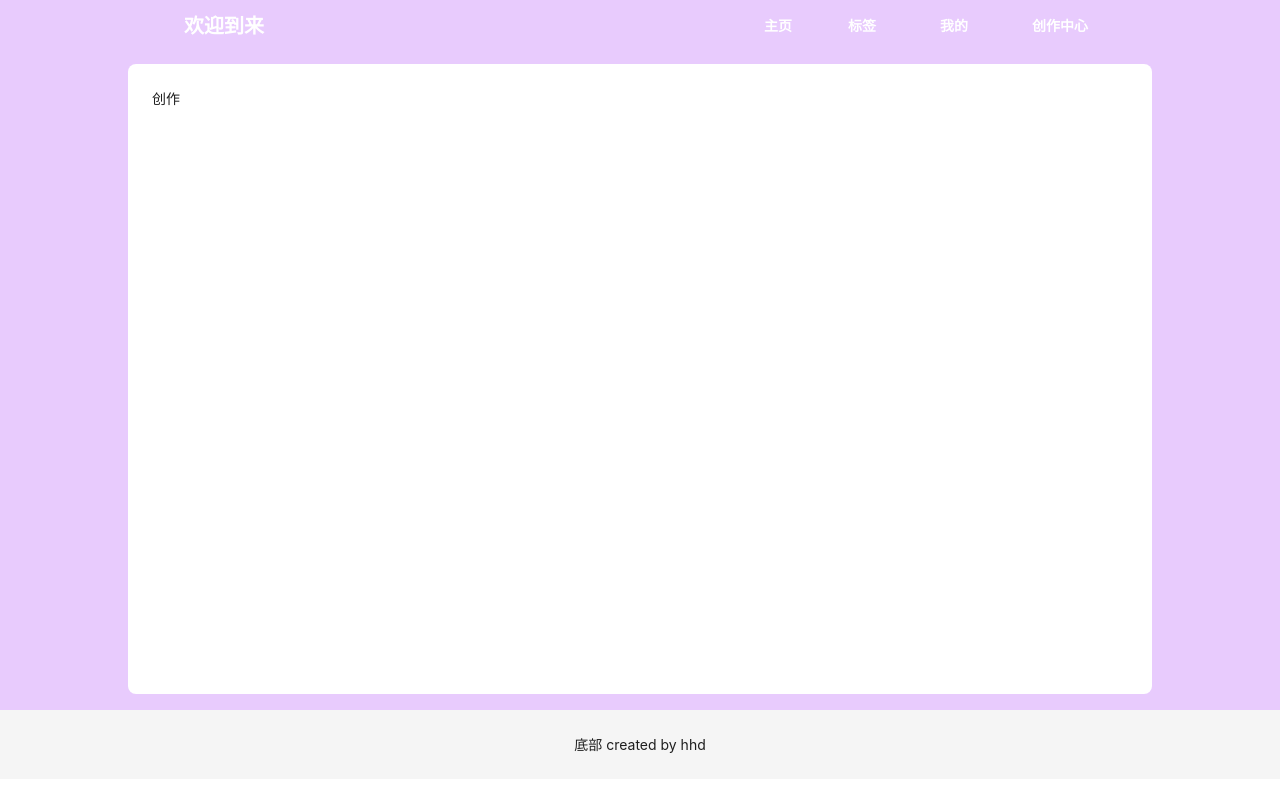
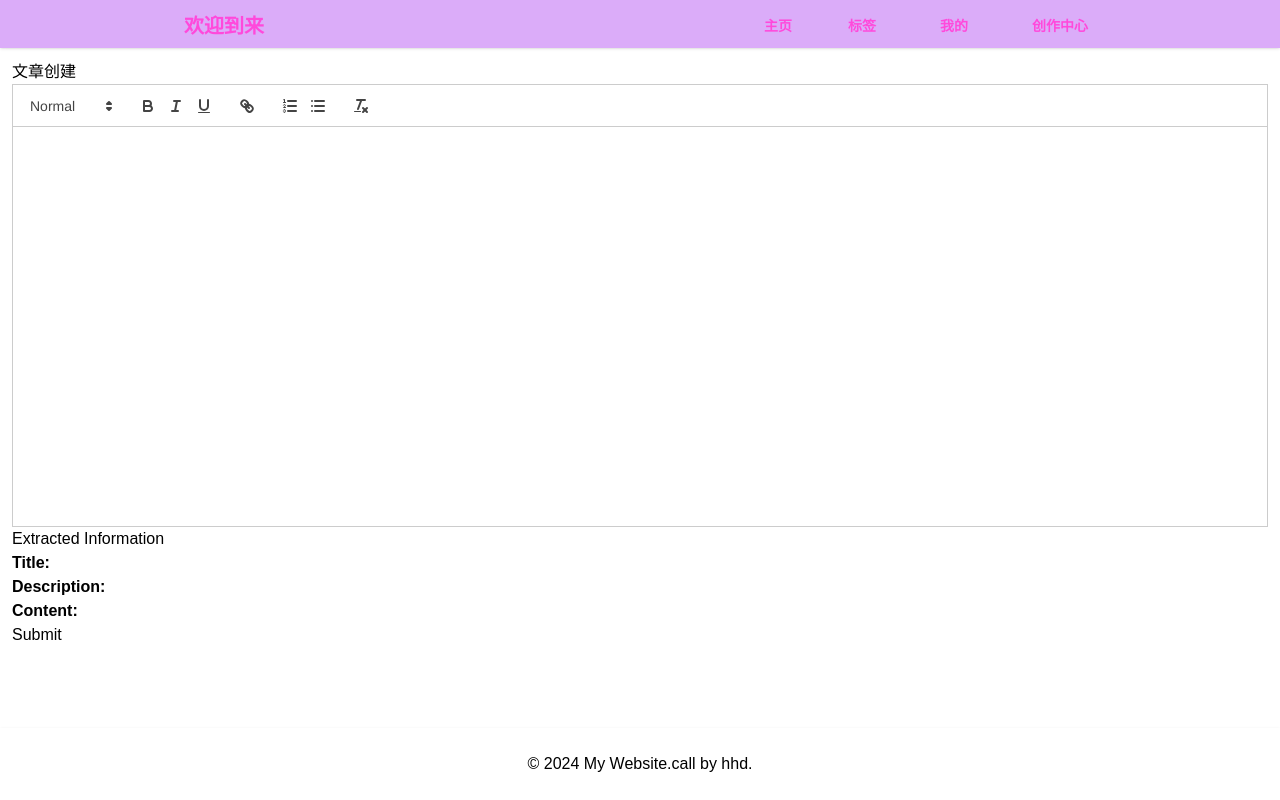
Before and after one commit to ANS-HD/person-react, a React (Create React App) app: page /create in a window 1280 px wide. Built offline with nearby package versions, Linux system fonts and the light colour scheme; sample sign-in values are in the browser's storage.

Commit message:
feat: update

```diff
--- a/package.json
+++ b/package.json
@@ -25,10 +25,12 @@
     "chalk": "^5.3.0",
     "esbuild-loader": "^3.2.0",
     "express": "^4.19.2",
+    "quill": "^2.0.2",
     "react": "^18.3.1",
     "react-dom": "^18.3.1",
     "react-loadable": "^5.5.0",
     "react-markdown": "^9.0.1",
+    "react-mde": "^11.5.0",
     "react-router-dom": "^6.24.0",
     "style-loader": "^3.3.4",
     "styled-components": "^6.1.11",
--- /dev/null
+++ b/src/components/footer/index.tsx
@@ -0,0 +1,11 @@
+import React from "react";
+
+const Index:React.FC = () => {
+    return   <footer className="bg-white shadow mt-8">
+    <div className="max-w-7xl mx-auto px-4 py-6 sm:px-6 lg:px-8 text-center">
+      <p className="text-gray-600">&copy; 2024 My Website.call by hhd.</p>
+    </div>
+  </footer>
+}
+
+export default Index
--- a/src/components/header/index.tsx
+++ b/src/components/header/index.tsx
@@ -11,7 +11,7 @@ const Index: React.FC = () => {
   }, [location.pathname])
   return (
     <div>
-      <div className="fixed h-12 top-0 left-0 right-0   text-white p-2">
+      <div className="fixed bg-purple opacity-100 shadow h-12 top-0 left-0 right-0  z-50  overflow-hidden text-pink p-2">
         <nav className=" container min-w-custom   mx-auto flex text-base justify-between items-center pl-4 pr-4 ">
           <div className=" font-bold">
             <Link
@@ -69,7 +69,7 @@ const Index: React.FC = () => {
           </div>
         </nav>
       </div>
-      <div style={{ height: 48 }}></div>
+      <div style={{ height: 48, opacity:1, overflow:'hidden' }}></div>
     </div>
   )
 }
--- a/src/components/index.ts
+++ b/src/components/index.ts
@@ -4,3 +4,4 @@ export { default as Header } from './header'
 export { default as RouterGur } from './router-gur'
 export { default as Tags } from './tags'
 export { default as Register } from './register'
+export { default as Footer } from './footer'
--- a/src/index.css
+++ b/src/index.css
@@ -6,7 +6,7 @@ html,
 body {
   padding: 0;
   margin: 0;
-  background: #fff;
+  background: #dbacf9;
 }
 
 #root {
--- a/src/layout/index.tsx
+++ b/src/layout/index.tsx
@@ -1,30 +1,19 @@
 import React, { useState } from 'react'
-import Header from '@/components/header'
+import {Header,Footer} from '@/components'
 import { Outlet } from 'react-router-dom'
-import { Breadcrumb, Layout, Menu, theme } from 'antd'
-const { Content, Footer } = Layout
 const Index: React.FC = () => {
   return (
     <>
       {React.cloneElement(
-        <Layout style={{ display: 'flex', background: '#e8cbfd' }}>
+        <div className=" flex flex-col min-h-screen ">
           <Header />
-          <div>
-            <Content
-              style={{
-                margin: '16px 10vw',
-                borderRadius: 8,
-                minHeight: 630,
-                background: '#fff',
-              }}
-            >
-              <div className="p-[24px]  rounded">
+              <div className=" flex-1 p-[12px] ">
                 <Outlet />
               </div>
-            </Content>
-            <Footer style={{ textAlign: 'center' }}>底部 created by hhd</Footer>
-          </div>
-        </Layout>,
+
+          <Footer/>
+            {/* <Footer style={{ textAlign: 'center' }}>底部 created by hhd</Footer> */}
+        </div>,
         {},
       )}
     </>
--- /dev/null
+++ b/src/pages/404/index.tsx
@@ -0,0 +1,26 @@
+import React from 'react'
+
+import { Result, Button } from 'antd'
+import { useNavigate } from '@/hooks'
+
+function PageNotFound() {
+    const navigate = useNavigate()
+  return (
+    <Result
+      status='404'
+      title='404'
+      subTitle='Sorry, the page you visited does not exist.'
+      extra={
+        <Button
+          type='primary'
+          onClick={() => {
+            navigate('/')
+          }}>
+          Back Home
+        </Button>
+      }
+    />
+  )
+}
+
+export default PageNotFound
--- a/src/pages/create/index.tsx
+++ b/src/pages/create/index.tsx
@@ -1,7 +1,78 @@
-import React from 'react'
+import React, { useEffect, useRef, useState } from 'react';
+import 'quill/dist/quill.snow.css'; // Quill 样式
+import Quill from 'quill';
 
-const Index: React.FC = () => {
-  return <div>创作</div>
-}
+const CreateBlogPost: React.FC = () => {
+  const [editorContent, setEditorContent] = useState<string>('');
+  const [title, setTitle] = useState<string>('');
+  const [description, setDescription] = useState<string>('');
+  const editorRef = useRef<HTMLDivElement | null>(null);
 
-export default Index
+  useEffect(() => {
+    if (editorRef.current) {
+      const editor = new Quill(editorRef.current, {
+        theme: 'snow',
+        modules: {
+          toolbar: [
+            [{ header: [1, 2, false] }],
+            ['bold', 'italic', 'underline'],
+            ['link'],
+            [{ list: 'ordered' }, { list: 'bullet' }],
+            ['clean'],
+          ],
+        },
+      });
+
+      // Add event listener for when the content changes
+      editor.on('text-change', () => {
+        const content = editor.root.innerHTML;
+        setEditorContent(content);
+        extractMeta(content);
+      });
+    }
+  }, []);
+
+  const extractMeta = (html: string) => {
+    const parser = new DOMParser();
+    const doc = parser.parseFromString(html, 'text/html');
+
+    // Extract title and description based on your HTML structure
+    const titleElement = doc.querySelector('h1');
+    const descriptionElement = doc.querySelector('p.description');
+
+    setTitle(titleElement ? titleElement.textContent || '' : '');
+    setDescription(descriptionElement ? descriptionElement.textContent || '' : '');
+  };
+
+  const handleSubmit = async () => {
+    const response = await fetch('/api/blogs', {
+      method: 'POST',
+      headers: {
+        'Content-Type': 'application/json',
+      },
+      body: JSON.stringify({ title, description, content: editorContent }),
+    });
+
+    if (response.ok) {
+      alert('Blog post uploaded successfully!');
+    } else {
+      alert('Failed to upload the blog post.');
+    }
+  };
+
+  return (
+    <div>
+      <h1>文章创建</h1>
+      <div ref={editorRef} style={{ height: '400px' }}></div>
+      <div>
+        <h2>Extracted Information</h2>
+        <p><strong>Title:</strong> {title}</p>
+        <p><strong>Description:</strong> {description}</p>
+        <p><strong>Content:</strong> {editorContent}</p>
+      </div>
+      <button onClick={handleSubmit}>Submit</button>
+    </div>
+  );
+};
+
+export default CreateBlogPost;
--- a/src/pages/home/index.tsx
+++ b/src/pages/home/index.tsx
@@ -34,7 +34,7 @@ const Index: React.FC = () => {
 
   const onChange = (v: string) => {
     // ?根据tag更新列表
-    navigate('/blog/index')
+    // navigate('/blog/index')
   }
 
   const onSearch = (value: string) => {
@@ -42,9 +42,8 @@ const Index: React.FC = () => {
   }
 
   return (
-    <div className="container">
-      {/* <Header onSearch={onSearch} isHide={false} /> */}
-      <div className=" ">
+    <div className="container h-[123vh]">
+      <div className="">
         123234
         {/* <Tags onChange={onChange} /> */}
         <ReactMarkdown>*React-Markdown* is **Awesome**</ReactMarkdown>
--- a/src/router.tsx
+++ b/src/router.tsx
@@ -2,6 +2,7 @@ import React, { lazy } from 'react'
 import { Navigate, RouteObject } from 'react-router-dom'
 import blogRouters from './blog/router'
 
+const NotFound = lazy(() => import('./pages/404'))
 const Home = lazy(() => import('./pages/home'))
 const About = lazy(() => import('./pages/about'))
 const Label = lazy(() => import('./pages/label'))
@@ -22,7 +23,7 @@ const Register = lazy(() => import('./pages/register'))
 const routes: (RouteObject & { auth?: boolean })[] = [
   {
     path: '*',
-    element: <>404 Not Found!</>,
+    element: <NotFound/>,
   },
   {
     path: '/',
```
Also changed, not shown: 1 other file (tests, documents, lock files or other folders).
